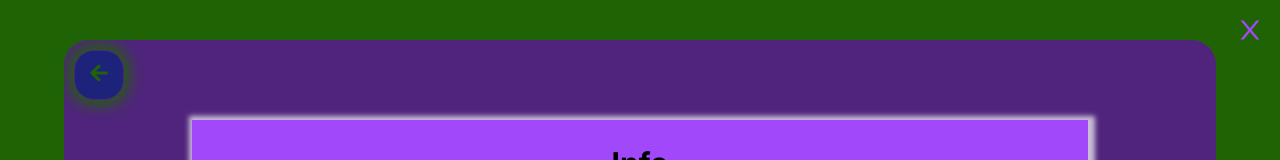
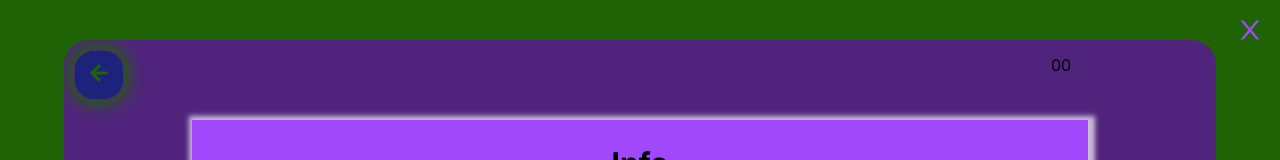
Before and after one commit to Arman2409/DeStress, a Next.js app in the folder client/: page /roshambo in a window 1280 px wide. Shown: the top 160 px of the page. Built offline with nearby package versions, Linux system fonts and the light colour scheme.

Commit message:
Score component added, score calculation is working

```diff
--- a/client/src/app/globals/components/BackButton/BackButton.tsx
+++ b/client/src/app/globals/components/BackButton/BackButton.tsx
@@ -1,15 +1,15 @@
-import { useCallback } from "react"
+import { useCallback, useState } from "react"
 import { useRouter } from "next/navigation"
 import { FaArrowLeft } from "react-icons/fa"
-import { motion, useAnimationControls } from "framer-motion"
+import { motion } from "framer-motion"
 
 import styles from "../../../../styles/globals/components/BackButton.module.scss"
 import type { BackButtonProps } from "../../../../types/propTypes"
 import { arrowIconVariants } from "./utils/variants"
 
 const BackButton = ({ extraStyles = {}, action }: BackButtonProps) => {
+    const [hovered, setHovered] = useState<boolean>(false)
     const router = useRouter();
-    const controls = useAnimationControls()
 
     const goBack = useCallback(() => router.push("/"), [])
 
@@ -18,10 +18,13 @@ const BackButton = ({ extraStyles = {}, action }: BackButtonProps) => {
             className={styles.back_button_main}
             style={extraStyles}
             onClick={action || goBack}
-            onMouseEnter={() => controls.start(arrowIconVariants.animate)}
+            onMouseEnter={() => setHovered(true)}
+            onMouseLeave={() => setHovered(false)}
             >
             <motion.div
-                animate={controls}
+                animate={hovered ? "animate" : {}}
+                initial="initial"
+                variants={arrowIconVariants}
             >
                 <FaArrowLeft />
             </motion.div>
--- a/client/src/app/globals/components/BackButton/utils/variants.ts
+++ b/client/src/app/globals/components/BackButton/utils/variants.ts
@@ -1,11 +1,17 @@
 import { Variants } from "framer-motion";
 
 export const arrowIconVariants:Variants = {
+    initial: {
+       transform: "rotate(0deg)"
+    },
     animate: {
         transform: ["rotate(-20deg)", "rotate(20deg)", "rotate(0deg)"],
+        marginLeft: ["0px", "15px", "0px"],
         transition: {
             duration: 1,
+            delay: 0.2,
             ease: "easeInOut",
+            repeat: Infinity
         }
     }
 }
--- a/client/src/app/roshambo/components/Animation/Animation.tsx
+++ b/client/src/app/roshambo/components/Animation/Animation.tsx
@@ -10,7 +10,7 @@ const getRandomJest = () => {
   return Object.keys(jestImages.left)[randomNumber];
 }
 
-const duration = 3;
+const duration = 2;
 
 const Animation = () => {
   const { chosenJest, dispatchOpponentJest, opponentJest } = useContext(RoshamboContext);
--- /dev/null
+++ b/client/src/app/roshambo/components/Score/Score.tsx
@@ -0,0 +1,37 @@
+import { useContext, useLayoutEffect, useRef } from "react";
+import styles from "../../../../styles/roshambo/components/Score/Score.module.scss"
+import { RoshamboContext } from "../../page";
+
+const Score = () => {
+  const { opponentScore, userScore, result } = useContext(RoshamboContext);
+  const scoreMain = useRef<any>();
+
+  useLayoutEffect(() => {
+    if (result == "draw") return;
+    const newScoreNumber = document.createElement("p");
+    newScoreNumber.setAttribute("class", styles.new_score_number);
+
+    if (result === "win") {
+      newScoreNumber.innerHTML = String(userScore);
+      newScoreNumber.style.left = "5px";
+    }
+    if (result === "lose") {
+      newScoreNumber.innerHTML = String(opponentScore);
+      newScoreNumber.style.left = "10px";
+    }
+    scoreMain.current.appendChild(newScoreNumber);
+  }, [result, userScore, opponentScore])
+
+  return (
+    <div className={styles.score_main} ref={scoreMain}>
+      <div className={styles.user_score}>
+        <p>{userScore}</p>
+      </div>
+      <div className={styles.opponent_score}>
+        <p>{opponentScore}</p>
+      </div>
+    </div>
+  )
+}
+
+export default Score;
--- a/client/src/app/roshambo/components/Summary/utils/data.ts
+++ b/client/src/app/roshambo/components/Summary/utils/data.ts
@@ -1,19 +1,5 @@
 import { PiWineBold } from "react-icons/pi"
 import { FaHeartBroken, FaEquals } from "react-icons/fa"
-
-
-export const combinations = {
-    winning: [
-        ["scissors", "paper"],
-        ["paper", "rock"],
-        ["rock", "scissors"]
-    ],
-    defeating: [
-        ["scissors", "rock"],
-        ["paper", "scissors"],
-        ["rock", "paper"]
-    ]
-}
 
 export const statusesData = {
     texts: {
--- a/client/src/app/roshambo/page.tsx
+++ b/client/src/app/roshambo/page.tsx
@@ -1,32 +1,36 @@
 "use client"
-import { createContext, useLayoutEffect, useState } from "react"
+import { createContext, useEffect, useLayoutEffect, useState } from "react"
 import { useRouter } from "next/navigation"
 
 import styles from "../../styles/roshambo/Roshambo.module.scss"
 import type { RoshamboContextType } from "../../types/contextTypes"
-import type { JestType } from "../../types/types"
+import type { GameStatusType, JestType } from "../../types/types"
 import useInfoWindow from "../globals/hooks/useInfoWindow"
 import Instruction from "./components/Instruction/Instruction"
 import Animation from "./components/Animation/Animation"
 import Summary from "./components/Summary/Summary"
 import BackButton from "../globals/components/BackButton/BackButton"
+import Score from "./components/Score/Score"
+import { defineGameStatus } from "./utils/functions"
 
 export const RoshamboContext = createContext<RoshamboContextType>({} as RoshamboContextType);
 
 const Roshambo = () => {
     const router = useRouter();
-    const [chosenJest, setChosenJest] = useState<JestType|null>(null);
-    const [ opponentJest, setOpponentJest] = useState<JestType|null>(null);
-    const [score, setScore] = useState<[number, number]>([0, 0]);
+    const [chosenJest, setChosenJest] = useState<JestType | null>(null);
+    const [opponentJest, setOpponentJest] = useState<JestType | null>(null);
+    const [userScore, setUserScore] = useState<number>(0);
+    const [opponentScore, setOpponentScore] = useState<number>(0);
+    const [result, setResult] = useState<GameStatusType>("draw");
 
     const { openWindow, Provider: InfoWindowProvider, closeWindow } = useInfoWindow();
 
     useLayoutEffect(() => {
         const visitedGamesData = sessionStorage.getItem("destress_visited_games");
         const visitedGames = visitedGamesData ? JSON.parse(visitedGamesData) : "";
-        if(Array.isArray(visitedGames)) {
-            if(visitedGames.includes("roshambo")) {
-               return;
+        if (Array.isArray(visitedGames)) {
+            if (visitedGames.includes("roshambo")) {
+                return;
             }
             visitedGames.push("roshambo");
             sessionStorage.setItem("destress_visited_games", JSON.stringify(visitedGames));
@@ -42,22 +46,37 @@ const Roshambo = () => {
             });
     }, [openWindow])
 
+    useEffect(() => {
+        if (chosenJest && opponentJest) {
+            const gameStatus = defineGameStatus(chosenJest, opponentJest);
+            setResult(gameStatus || "draw");
+            if (gameStatus === "win") {
+                setUserScore(curr => curr + 1)
+            }
+            if (gameStatus === "lose") {
+                setOpponentScore(curr => curr + 1)
+            }
+        }
+    }, [chosenJest, opponentJest])
+
     return (
         <RoshamboContext.Provider value={{
             chosenJest,
-            dispatchJest:setChosenJest,
+            dispatchJest: setChosenJest,
             opponentJest,
             dispatchOpponentJest: setOpponentJest,
-            score,
-            dispatchScore: setScore,
+            opponentScore,
+            userScore,
+            result
         }}>
             <InfoWindowProvider>
                 <div className={styles.roshambo_main}>
                     <div className={styles.roshambo_cont}>
-                    <BackButton extraStyles={{borderRadius: "20px"}}/>
-                       {chosenJest && <Animation />}
-                       {!chosenJest && <Instruction />}
-                       {opponentJest && <Summary />}
+                        <BackButton extraStyles={{ borderRadius: "20px" }} />
+                        <Score />
+                        {chosenJest && <Animation />}
+                        {!chosenJest && <Instruction />}
+                        {opponentJest && <Summary />}
                     </div>
                 </div>
             </InfoWindowProvider>
--- /dev/null
+++ b/client/src/app/roshambo/utils/data.ts
@@ -0,0 +1,12 @@
+export const combinations = {
+    winning: [
+        ["scissors", "paper"],
+        ["paper", "rock"],
+        ["rock", "scissors"]
+    ],
+    losing: [
+        ["scissors", "rock"],
+        ["paper", "scissors"],
+        ["rock", "paper"]
+    ]
+}
--- a/client/src/app/roshambo/components/Summary/utils/functions.ts
+++ b/client/src/app/roshambo/utils/functions.ts
@@ -1,7 +1,8 @@
-import type { GameStatusType, JestType } from "../../../../../types/types"
-import { combinations } from "./data";
+import type { GameStatusType, JestType } from "../../../types/types"
+import { combinations } from "./data"
 
-export const defineGameStatus = (jest1:JestType, jest2:JestType) => {
+export const defineGameStatus = (jest1:JestType|null, jest2:JestType|null):GameStatusType|null => {
+  if(!jest1 || !jest2) return null;
     let status:GameStatusType = "draw";
     if(jest1 === jest2) {
       return "draw";
@@ -11,7 +12,7 @@ export const defineGameStatus = (jest1:JestType, jest2:JestType) => {
         status = "win";
       }
     })
-    combinations.defeating.forEach((arr:any) => {
+    combinations.losing.forEach((arr:any) => {
       if(arr[0] === jest1 && arr[1] === jest2) {
         status = "lose";
       }
--- /dev/null
+++ b/client/src/styles/roshambo/components/Score/Score.module.scss
@@ -0,0 +1,22 @@
+@import "../../../colors.scss";
+@import "../../../customs.scss";
+
+.score_main {
+  position: absolute;
+  top: 15px;
+  right: 15px;
+  background-color: $color3;
+  display: flex;
+  height: 50px;
+  width: 150px;
+}
+
+.score_cont {
+  width: 50%;
+  height: 100%;
+}
+
+.new_score_number {
+  position: absolute;
+  top: -5px;
+}
```
Also changed, not shown: client/src/app/roshambo/components/Summary/Summary.tsx (+5 -5 lines), client/src/types/contextTypes.ts (+6 -5 lines).
